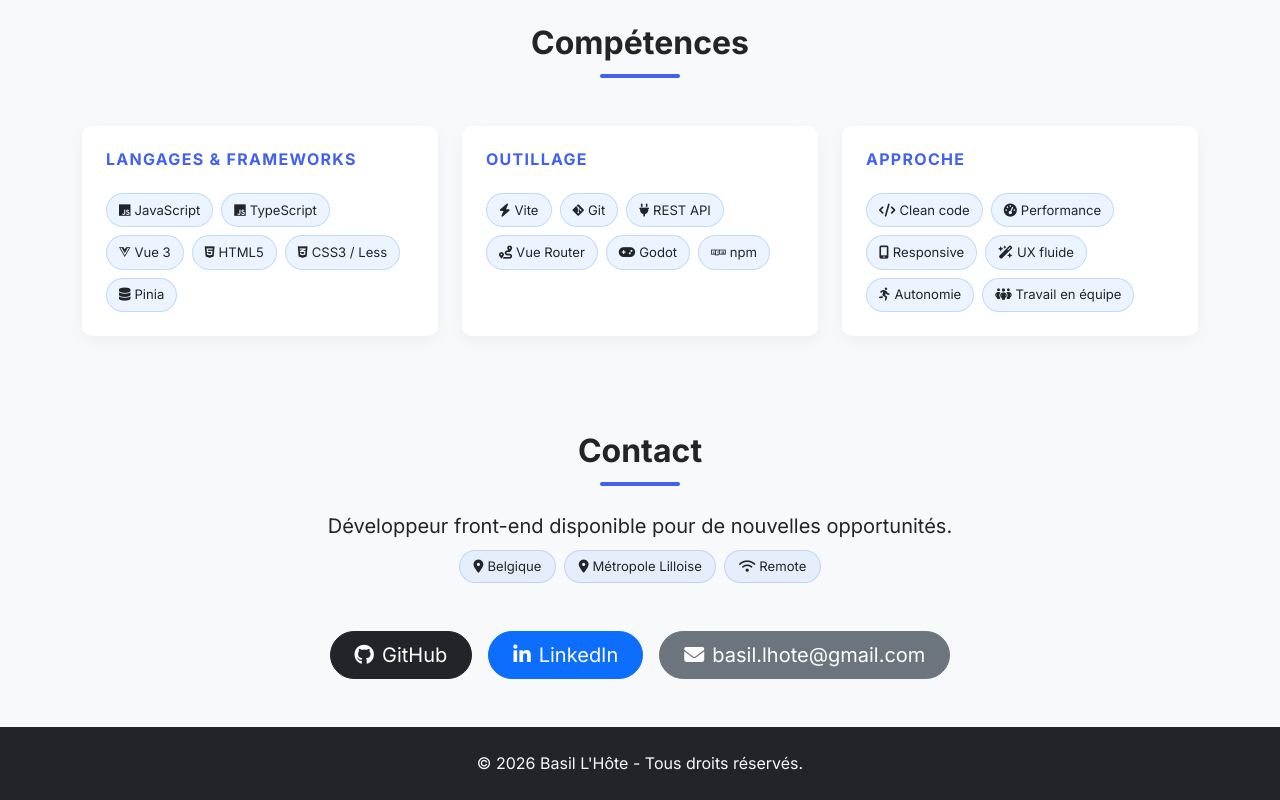
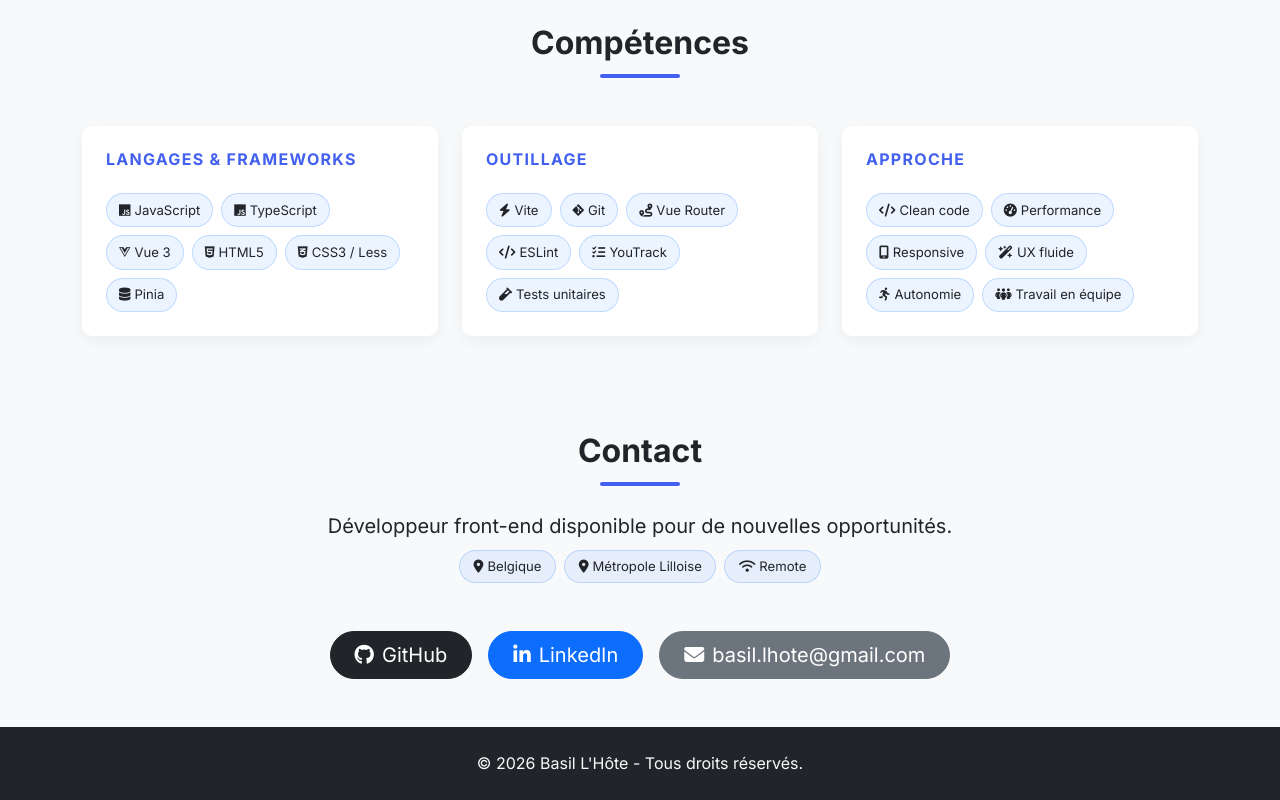
Before and after one commit to LBasil/portfolio, a Vue app: page / in a window 1280 px wide. Shown: the part 3307-4107 px from the top of the page. Built offline with nearby package versions, Linux system fonts and the light colour scheme.

Commit message:
Update outillage

```diff
--- a/src/components/SkillsSection.vue
+++ b/src/components/SkillsSection.vue
@@ -27,10 +27,10 @@
     techs: [
       { name: 'Vite', icon: 'fa-bolt', iconType: 'fas' },
       { name: 'Git', icon: 'fa-git-alt', iconType: 'fab' },
-      { name: 'REST API', icon: 'fa-plug', iconType: 'fas' },
       { name: 'Vue Router', icon: 'fa-route', iconType: 'fas' },
-      { name: 'Godot', icon: 'fa-gamepad', iconType: 'fas' },
-      { name: 'npm', icon: 'fa-npm', iconType: 'fab' },
+      { name: 'ESLint', icon: 'fa-code', iconType: 'fas' },
+      { name: 'YouTrack', icon: 'fa-tasks', iconType: 'fas' },
+      { name: 'Tests unitaires', icon: 'fa-vial', iconType: 'fas' }
     ]
   },
   {
```
